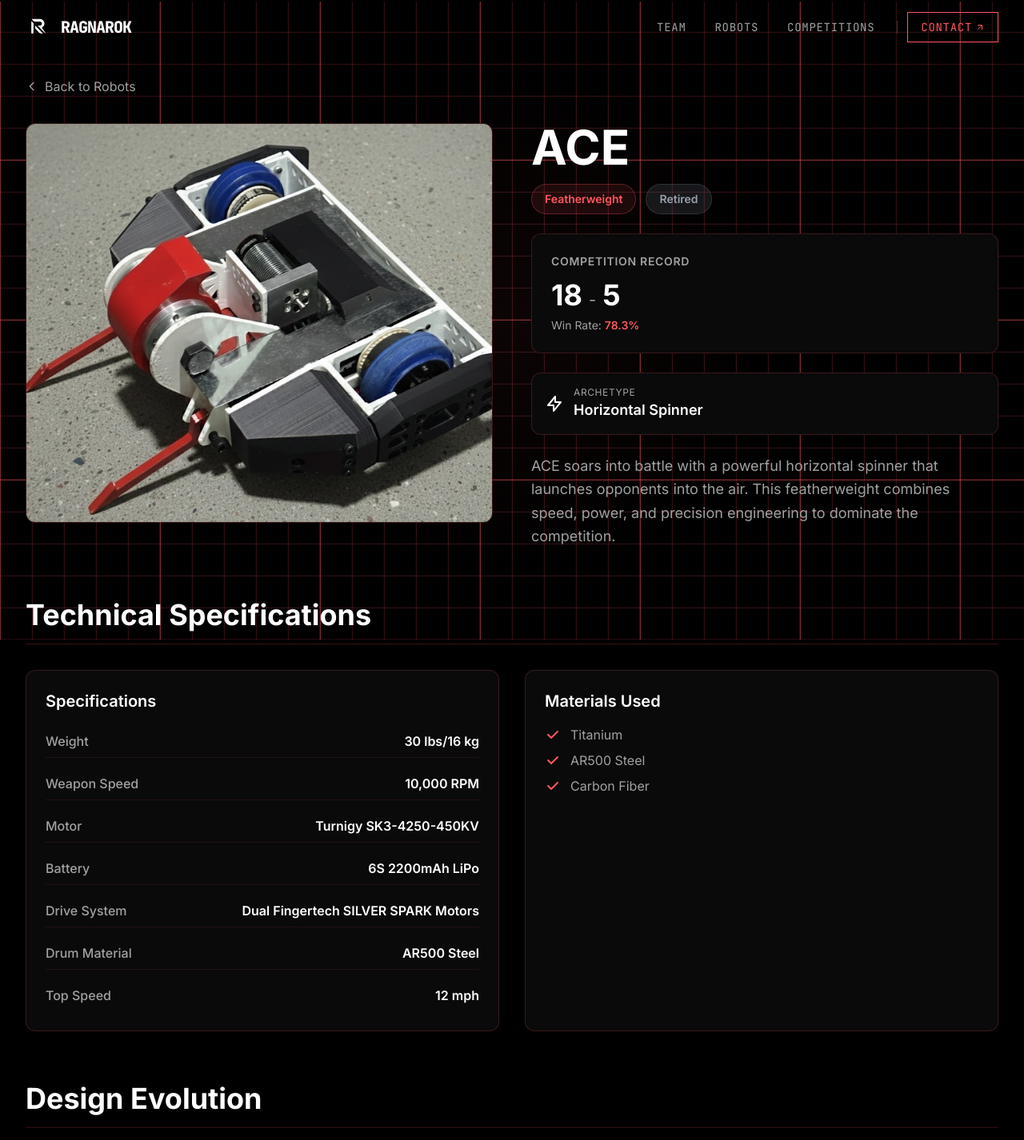
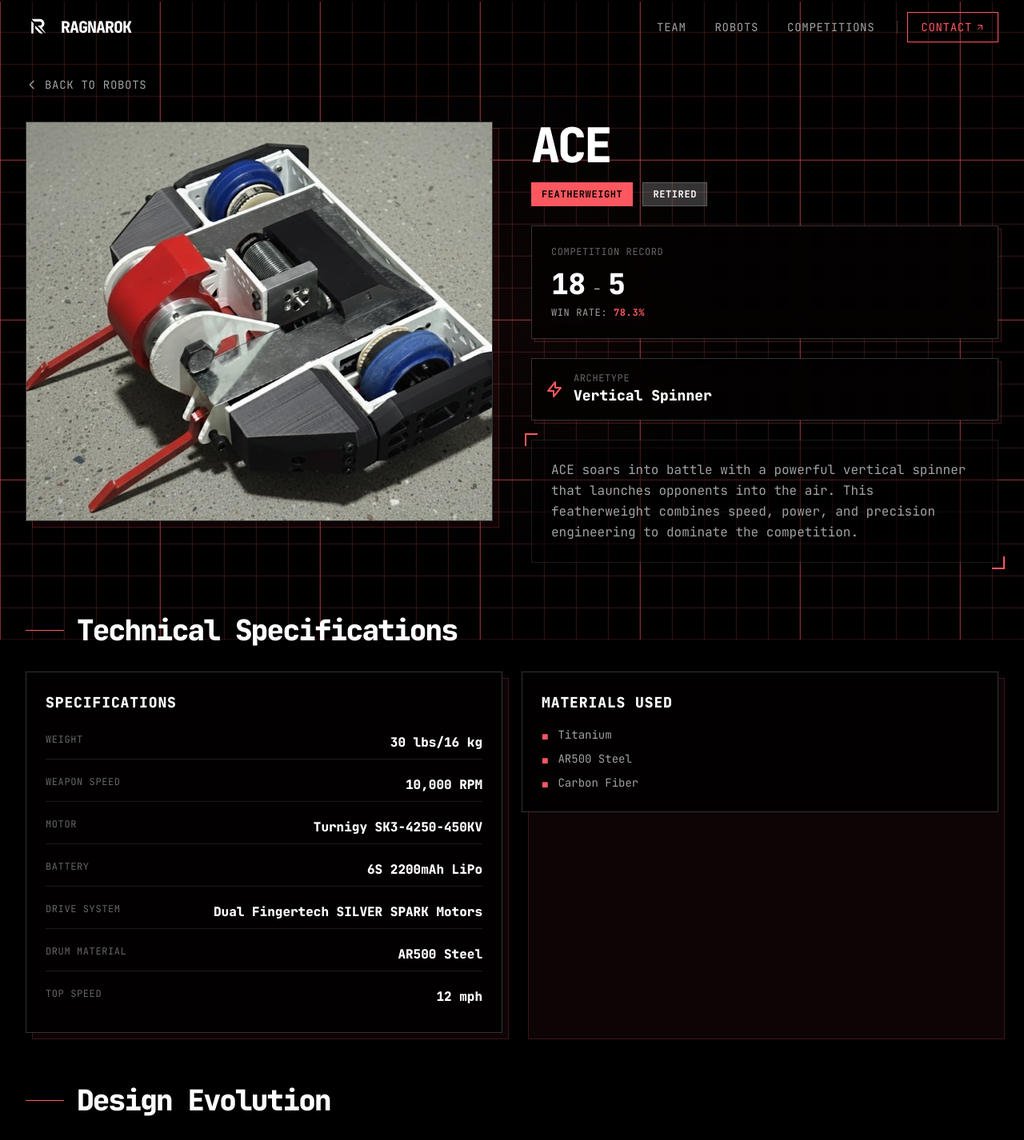
Before and after one commit to pistoncode/ragnarok-combat-robotics, a Next.js app: page /robots/ace in a window 1280 px wide. Shown: the top 1426 px of the page at 80% size. Built offline with nearby package versions, Linux system fonts and the light colour scheme.

Commit message:
update robot specs page

```diff
--- a/app/robots/[slug]/page.tsx
+++ b/app/robots/[slug]/page.tsx
@@ -45,7 +45,7 @@ export default async function RobotDetailPage({ params }: RobotDetailPageProps)
             <div className="mb-8">
               <Link
                 href="/robots"
-                className="text-[var(--text-secondary)] hover:text-[var(--accent-primary)] transition-colors inline-flex items-center gap-2"
+                className="text-[var(--text-secondary)] hover:text-[var(--accent-primary)] transition-colors inline-flex items-center gap-2 font-mono text-sm uppercase tracking-wider"
               >
                 <svg
                   className="w-4 h-4"
@@ -69,7 +69,10 @@ export default async function RobotDetailPage({ params }: RobotDetailPageProps)
           <div className="grid grid-cols-1 lg:grid-cols-2 gap-12 mb-16">
             {/* Robot Image */}
             <FadeIn direction="left">
-              <div className="relative h-96 lg:h-[500px] bg-gradient-to-br from-[var(--bg-tertiary)] to-[var(--bg-secondary)] rounded-xl overflow-hidden border border-[var(--accent-primary)]/20">
+              <div className="relative">
+                {/* Offset background */}
+                <div className="absolute inset-0 translate-x-2 translate-y-2 border border-[var(--accent-primary)]/20 bg-[var(--accent-primary)]/5" />
+                <div className="relative border border-white/20 bg-black/80 backdrop-blur-sm h-96 lg:h-[500px] overflow-hidden">
                   {robot.imageUrl ? (
                     <Image
                       src={robot.imageUrl}
@@ -79,11 +82,14 @@ export default async function RobotDetailPage({ params }: RobotDetailPageProps)
                     />
                   ) : (
                     <div className="absolute inset-0 flex items-center justify-center">
-                    <div className="text-9xl text-[var(--accent-primary)]/20 font-bold">
+                      <div className="w-32 h-32 border-2 border-[var(--accent-primary)]/50 flex items-center justify-center">
+                        <span className="text-[var(--accent-primary)] font-mono text-6xl font-black">
                           {robot.name.charAt(0)}
+                        </span>
                       </div>
                     </div>
                   )}
+                </div>
               </div>
             </FadeIn>
 
@@ -92,19 +98,19 @@ export default async function RobotDetailPage({ params }: RobotDetailPageProps)
               <div className="space-y-6">
                 {/* Title and Badges */}
                 <div>
-                  <h1 className="text-4xl md:text-5xl lg:text-6xl font-bold text-[var(--text-primary)] mb-4">
+                  <h1 className="text-4xl md:text-5xl lg:text-6xl font-black font-mono tracking-tighter text-[var(--text-primary)] mb-4">
                     {robot.name}
                   </h1>
 
                   <div className="flex flex-wrap gap-3 mb-4">
-                    <span className="px-4 py-2 bg-[var(--accent-primary)]/10 border border-[var(--accent-primary)]/30 rounded-full text-sm font-semibold text-[var(--accent-primary)]">
+                    <span className="px-3 py-1.5 border border-[var(--accent-primary)] bg-[var(--accent-primary)] text-black text-xs font-mono font-bold uppercase tracking-wider">
                       {robot.weightClass}
                     </span>
                     <span
-                      className={`px-4 py-2 rounded-full text-sm font-semibold ${
+                      className={`px-3 py-1.5 border text-xs font-mono font-bold uppercase tracking-wider ${
                         robot.status === "Active"
-                          ? "bg-green-500/20 border border-green-500/30 text-green-400"
-                          : "bg-gray-500/20 border border-gray-500/30 text-gray-400"
+                          ? "border-green-500 bg-green-500 text-black"
+                          : "border-white/20 bg-white/20 text-white"
                       }`}
                     >
                       {robot.status}
@@ -113,31 +119,36 @@ export default async function RobotDetailPage({ params }: RobotDetailPageProps)
                 </div>
 
                 {/* Win/Loss Record */}
-                <div className="bg-[var(--bg-secondary)] rounded-xl p-6 border border-[var(--accent-primary)]/20">
-                  <h3 className="text-sm font-semibold text-[var(--text-secondary)] mb-3 uppercase tracking-wider">
+                <div className="relative">
+                  <div className="absolute inset-0 translate-x-1 translate-y-1 border border-[var(--accent-primary)]/20 bg-[var(--accent-primary)]/5" />
+                  <div className="relative border border-white/20 bg-black/80 backdrop-blur-sm p-6">
+                    <h3 className="text-xs font-mono text-[var(--text-muted)] mb-3 uppercase tracking-wider">
                       Competition Record
                     </h3>
-                  <div className="flex items-baseline gap-2">
-                    <span className="text-4xl font-bold text-[var(--text-primary)]">
+                    <div className="flex items-baseline gap-2 mb-2">
+                      <span className="text-4xl font-black font-mono text-[var(--text-primary)]">
                         {robot.wins}
                       </span>
-                    <span className="text-xl text-[var(--text-secondary)]">-</span>
-                    <span className="text-4xl font-bold text-[var(--text-primary)]">
+                      <span className="text-xl text-[var(--text-secondary)] font-mono">-</span>
+                      <span className="text-4xl font-black font-mono text-[var(--text-primary)]">
                         {robot.losses}
                       </span>
                     </div>
-                  <p className="text-sm text-[var(--text-secondary)] mt-2">
+                    <p className="text-xs font-mono text-[var(--text-secondary)] uppercase tracking-wider">
                       Win Rate:{" "}
-                    <span className="text-[var(--accent-primary)] font-semibold">
+                      <span className="text-[var(--accent-primary)] font-bold">
                         {((robot.wins / (robot.wins + robot.losses)) * 100).toFixed(1)}%
                       </span>
                     </p>
                   </div>
+                </div>
 
                 {/* Archetype */}
-                <div className="flex items-center gap-3 p-4 bg-[var(--bg-secondary)] rounded-xl border border-[var(--accent-primary)]/20">
+                <div className="relative">
+                  <div className="absolute inset-0 translate-x-1 translate-y-1 border border-[var(--accent-primary)]/20 bg-[var(--accent-primary)]/5" />
+                  <div className="relative border border-white/20 bg-black/80 backdrop-blur-sm p-4 flex items-center gap-3">
                     <svg
-                    className="w-6 h-6 text-[var(--accent-secondary)]"
+                      className="w-6 h-6 text-[var(--accent-primary)]"
                       fill="none"
                       stroke="currentColor"
                       viewBox="0 0 24 24"
@@ -150,20 +161,25 @@ export default async function RobotDetailPage({ params }: RobotDetailPageProps)
                       />
                     </svg>
                     <div>
-                    <p className="text-xs text-[var(--text-secondary)] uppercase tracking-wider">
+                      <p className="text-xs font-mono text-[var(--text-muted)] uppercase tracking-wider">
                         Archetype
                       </p>
-                    <p className="text-lg font-semibold text-[var(--text-primary)]">
+                      <p className="text-lg font-black font-mono text-[var(--text-primary)]">
                         {robot.archetype}
                       </p>
                     </div>
                   </div>
+                </div>
 
                 {/* Description */}
-                <div>
-                  <p className="text-lg text-[var(--text-secondary)] leading-relaxed">
+                <div className="relative">
+                  <div className="absolute -top-2 -left-2 w-4 h-4 border-t-2 border-l-2 border-[var(--accent-primary)]" />
+                  <div className="absolute -bottom-2 -right-2 w-4 h-4 border-b-2 border-r-2 border-[var(--accent-primary)]" />
+                  <div className="border border-white/10 p-6 bg-black/50">
+                    <p className="text-base font-mono text-[var(--text-secondary)] leading-relaxed">
                       {robot.description}
                     </p>
+                  </div>
                 </div>
               </div>
             </FadeIn>
@@ -172,21 +188,26 @@ export default async function RobotDetailPage({ params }: RobotDetailPageProps)
           {/* Technical Specifications Section */}
           <FadeIn delay={0.2}>
             <div className="mb-16">
-              <h2 className="text-3xl md:text-4xl font-bold text-[var(--text-primary)] mb-8 border-b border-[var(--accent-primary)]/20 pb-4">
+              <div className="flex items-center gap-4 mb-8">
+                <div className="w-12 h-px bg-[var(--accent-primary)]" />
+                <h2 className="text-3xl md:text-4xl font-black font-mono tracking-tighter text-[var(--text-primary)]">
                   Technical Specifications
                 </h2>
+              </div>
 
-              <div className="grid grid-cols-1 md:grid-cols-2 gap-8">
+              <div className="grid grid-cols-1 md:grid-cols-2 gap-6">
                 {/* Specs Table */}
-                <div className="bg-[var(--bg-secondary)] rounded-xl p-6 border border-[var(--accent-primary)]/20">
-                  <h3 className="text-xl font-semibold text-[var(--text-primary)] mb-4">
+                <div className="relative">
+                  <div className="absolute inset-0 translate-x-2 translate-y-2 border border-[var(--accent-primary)]/20 bg-[var(--accent-primary)]/5" />
+                  <div className="relative border border-white/20 bg-black/80 backdrop-blur-sm p-6">
+                    <h3 className="text-lg font-black font-mono text-[var(--text-primary)] mb-4 uppercase tracking-wider">
                       Specifications
                     </h3>
                     <dl className="space-y-3">
                       {/* Weight from top-level field */}
-                    <div className="flex justify-between py-2 border-b border-[var(--accent-primary)]/10">
-                      <dt className="text-[var(--text-secondary)] font-medium">Weight</dt>
-                      <dd className="text-[var(--text-primary)] font-semibold">
+                      <div className="flex justify-between py-2 border-b border-white/10">
+                        <dt className="text-xs font-mono text-[var(--text-muted)] uppercase tracking-wider">Weight</dt>
+                        <dd className="text-base font-black font-mono text-[var(--text-primary)]">
                           {robot.weight}
                         </dd>
                       </div>
@@ -196,47 +217,41 @@ export default async function RobotDetailPage({ params }: RobotDetailPageProps)
                           key={index}
                           className={`flex justify-between py-2 ${
                             index < robot.specs.length - 1
-                            ? "border-b border-[var(--accent-primary)]/10"
+                              ? "border-b border-white/10"
                               : ""
                           }`}
                         >
-                        <dt className="text-[var(--text-secondary)] font-medium">
+                          <dt className="text-xs font-mono text-[var(--text-muted)] uppercase tracking-wider">
                             {spec.label}
                           </dt>
-                        <dd className="text-[var(--text-primary)] font-semibold">
+                          <dd className="text-base font-black font-mono text-[var(--text-primary)]">
                             {spec.value}
                           </dd>
                         </div>
                       ))}
                     </dl>
                   </div>
+                </div>
 
                 {/* Materials Used */}
-                <div className="bg-[var(--bg-secondary)] rounded-xl p-6 border border-[var(--accent-primary)]/20">
-                  <h3 className="text-xl font-semibold text-[var(--text-primary)] mb-4">
+                <div className="relative">
+                  <div className="absolute inset-0 translate-x-2 translate-y-2 border border-[var(--accent-primary)]/20 bg-[var(--accent-primary)]/5" />
+                  <div className="relative border border-white/20 bg-black/80 backdrop-blur-sm p-6">
+                    <h3 className="text-lg font-black font-mono text-[var(--text-primary)] mb-4 uppercase tracking-wider">
                       Materials Used
                     </h3>
                     <ul className="space-y-2">
                       {robot.materials.map((material, index) => (
                         <li
                           key={index}
-                        className="flex items-start gap-3 text-[var(--text-secondary)]"
+                          className="flex items-start gap-3 text-[var(--text-secondary)] font-mono text-sm"
                         >
-                        <svg
-                          className="w-5 h-5 text-[var(--accent-primary)] mt-0.5 flex-shrink-0"
-                          fill="currentColor"
-                          viewBox="0 0 20 20"
-                        >
-                          <path
-                            fillRule="evenodd"
-                            d="M16.707 5.293a1 1 0 010 1.414l-8 8a1 1 0 01-1.414 0l-4-4a1 1 0 011.414-1.414L8 12.586l7.293-7.293a1 1 0 011.414 0z"
-                            clipRule="evenodd"
-                          />
-                        </svg>
+                          <span className="text-[var(--accent-primary)] mt-0.5">■</span>
                           <span>{material}</span>
                         </li>
                       ))}
                     </ul>
+                  </div>
                 </div>
               </div>
             </div>
@@ -245,17 +260,19 @@ export default async function RobotDetailPage({ params }: RobotDetailPageProps)
           {/* Design Evolution Section */}
           <FadeIn delay={0.3}>
             <div className="mb-16">
-              <h2 className="text-3xl md:text-4xl font-bold text-[var(--text-primary)] mb-8 border-b border-[var(--accent-primary)]/20 pb-4">
+              <div className="flex items-center gap-4 mb-8">
+                <div className="w-12 h-px bg-[var(--accent-primary)]" />
+                <h2 className="text-3xl md:text-4xl font-black font-mono tracking-tighter text-[var(--text-primary)]">
                   Design Evolution
                 </h2>
+              </div>
 
               {/* Placeholder Gallery Grid */}
               <div className="grid grid-cols-2 md:grid-cols-3 gap-4">
                 {[1, 2, 3, 4, 5, 6].map((item) => (
-                  <div
-                    key={item}
-                    className="aspect-square bg-gradient-to-br from-[var(--bg-tertiary)] to-[var(--bg-secondary)] rounded-xl border border-[var(--accent-primary)]/20 flex items-center justify-center"
-                  >
+                  <div key={item} className="relative group">
+                    <div className="absolute inset-0 translate-x-1 translate-y-1 border border-[var(--accent-primary)]/20 bg-[var(--accent-primary)]/5 transition-transform group-hover:translate-x-2 group-hover:translate-y-2" />
+                    <div className="relative border border-white/20 bg-black/80 backdrop-blur-sm aspect-square flex items-center justify-center">
                       <svg
                         className="w-16 h-16 text-[var(--accent-primary)]/20"
                         fill="none"
@@ -270,13 +287,19 @@ export default async function RobotDetailPage({ params }: RobotDetailPageProps)
                         />
                       </svg>
                     </div>
+                  </div>
                 ))}
               </div>
 
               <div className="mt-8 text-center">
-                <p className="text-lg text-[var(--text-secondary)] italic">
+                <div className="relative inline-block">
+                  <div className="absolute inset-0 translate-x-1 translate-y-1 border border-[var(--accent-primary)]/20 bg-[var(--accent-primary)]/5" />
+                  <div className="relative border border-white/10 bg-black/50 px-6 py-3">
+                    <p className="text-sm font-mono text-[var(--text-secondary)] uppercase tracking-wider">
                       CAD renders and build photos coming soon
                     </p>
+                  </div>
+                </div>
               </div>
             </div>
           </FadeIn>
@@ -285,28 +308,33 @@ export default async function RobotDetailPage({ params }: RobotDetailPageProps)
           {robotCompetitions.length > 0 && (
             <FadeIn delay={0.4}>
               <div className="mb-16">
-                <h2 className="text-3xl md:text-4xl font-bold text-[var(--text-primary)] mb-8 border-b border-[var(--accent-primary)]/20 pb-4">
+                <div className="flex items-center gap-4 mb-8">
+                  <div className="w-12 h-px bg-[var(--accent-primary)]" />
+                  <h2 className="text-3xl md:text-4xl font-black font-mono tracking-tighter text-[var(--text-primary)]">
                     Competition History
                   </h2>
+                </div>
 
-                <div className="bg-[var(--bg-secondary)] rounded-xl border border-[var(--accent-primary)]/20 overflow-hidden">
+                <div className="relative">
+                  <div className="absolute inset-0 translate-x-2 translate-y-2 border border-[var(--accent-primary)]/20 bg-[var(--accent-primary)]/5" />
+                  <div className="relative border border-white/20 bg-black/80 backdrop-blur-sm overflow-hidden">
                     <div className="overflow-x-auto">
                       <table className="w-full">
                         <thead>
-                        <tr className="border-b border-[var(--accent-primary)]/20">
-                          <th className="text-left py-4 px-6 text-[var(--text-secondary)] font-semibold uppercase tracking-wider text-sm">
+                          <tr className="border-b border-white/20">
+                            <th className="text-left py-4 px-6 text-xs font-mono text-[var(--text-muted)] uppercase tracking-wider">
                               Competition
                             </th>
-                          <th className="text-left py-4 px-6 text-[var(--text-secondary)] font-semibold uppercase tracking-wider text-sm">
+                            <th className="text-left py-4 px-6 text-xs font-mono text-[var(--text-muted)] uppercase tracking-wider">
                               Date
                             </th>
-                          <th className="text-left py-4 px-6 text-[var(--text-secondary)] font-semibold uppercase tracking-wider text-sm">
+                            <th className="text-left py-4 px-6 text-xs font-mono text-[var(--text-muted)] uppercase tracking-wider">
                               Location
                             </th>
-                          <th className="text-left py-4 px-6 text-[var(--text-secondary)] font-semibold uppercase tracking-wider text-sm">
+                            <th className="text-left py-4 px-6 text-xs font-mono text-[var(--text-muted)] uppercase tracking-wider">
                               Placement
                             </th>
-                          <th className="text-left py-4 px-6 text-[var(--text-secondary)] font-semibold uppercase tracking-wider text-sm">
+                            <th className="text-left py-4 px-6 text-xs font-mono text-[var(--text-muted)] uppercase tracking-wider">
                               Record
                             </th>
                           </tr>
@@ -321,38 +349,38 @@ export default async function RobotDetailPage({ params }: RobotDetailPageProps)
                             return (
                               <tr
                                 key={comp.slug}
-                              className="border-b border-[var(--accent-primary)]/10 last:border-b-0 hover:bg-[var(--bg-tertiary)] transition-colors"
+                                className="border-b border-white/10 last:border-b-0 hover:bg-white/5 transition-colors"
                               >
                                 <td className="py-4 px-6">
                                   <Link
                                     href={`/competitions/${comp.slug}`}
-                                  className="text-[var(--text-primary)] hover:text-[var(--accent-primary)] font-medium transition-colors"
+                                    className="text-[var(--text-primary)] hover:text-[var(--accent-primary)] font-mono font-bold transition-colors"
                                   >
                                     {comp.name}
                                   </Link>
                                 </td>
-                              <td className="py-4 px-6 text-[var(--text-secondary)]">
+                                <td className="py-4 px-6 text-sm font-mono text-[var(--text-secondary)]">
                                   {comp.date}
                                 </td>
-                              <td className="py-4 px-6 text-[var(--text-secondary)]">
+                                <td className="py-4 px-6 text-sm font-mono text-[var(--text-secondary)]">
                                   {comp.location}
                                 </td>
                                 <td className="py-4 px-6">
                                   <span
-                                  className={`inline-block px-3 py-1 rounded-full text-xs font-semibold ${
+                                    className={`inline-block px-3 py-1 border text-xs font-mono font-bold uppercase tracking-wider ${
                                       result.placement.includes("1st")
-                                      ? "bg-yellow-500/20 border border-yellow-500/30 text-yellow-400"
+                                        ? "border-yellow-500 bg-yellow-500 text-black"
                                         : result.placement.includes("2nd")
-                                      ? "bg-gray-400/20 border border-gray-400/30 text-gray-300"
+                                        ? "border-gray-400 bg-gray-400 text-black"
                                         : result.placement.includes("3rd")
-                                      ? "bg-orange-500/20 border border-orange-500/30 text-orange-400"
-                                      : "bg-[var(--accent-primary)]/20 border border-[var(--accent-primary)]/30 text-[var(--accent-primary)]"
+                                        ? "border-orange-500 bg-orange-500 text-black"
+                                        : "border-[var(--accent-primary)] bg-[var(--accent-primary)] text-black"
                                     }`}
                                   >
                                     {result.placement}
                                   </span>
                                 </td>
-                              <td className="py-4 px-6 text-[var(--text-primary)] font-semibold">
+                                <td className="py-4 px-6 text-[var(--text-primary)] font-black font-mono">
                                   {result.wins}-{result.losses}
                                 </td>
                               </tr>
@@ -360,6 +388,7 @@ export default async function RobotDetailPage({ params }: RobotDetailPageProps)
                           })}
                         </tbody>
                       </table>
+                    </div>
                   </div>
                 </div>
               </div>
--- a/lib/data/robots.ts
+++ b/lib/data/robots.ts
@@ -40,12 +40,12 @@ export const robots: Robot[] = [
     name: 'ACE',
     weightClass: 'Featherweight',
     status: 'Retired',
-    archetype: 'Horizontal Spinner',
+    archetype: 'Vertical Spinner',
     wins: 18,
     losses: 5,
     weight: '30 lbs/16 kg',
     materials: ['Titanium', 'AR500 Steel', 'Carbon Fiber'],
-    description: 'ACE soars into battle with a powerful horizontal spinner that launches opponents into the air. This featherweight combines speed, power, and precision engineering to dominate the competition.',
+    description: 'ACE soars into battle with a powerful vertical spinner that launches opponents into the air. This featherweight combines speed, power, and precision engineering to dominate the competition.',
     specs: [
       { label: 'Weapon Speed', value: '10,000 RPM' },
       { label: 'Motor', value: 'Turnigy SK3-4250-450KV' },
```
Lines whose indentation alone changed are shown as unchanged.
